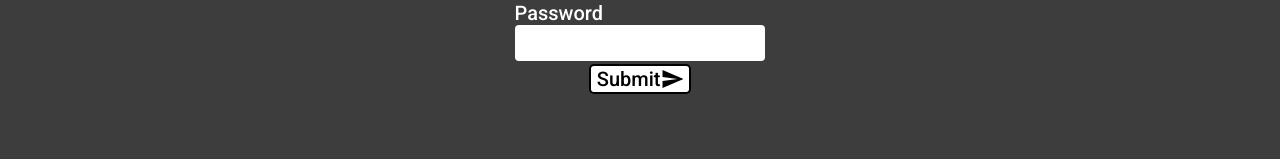
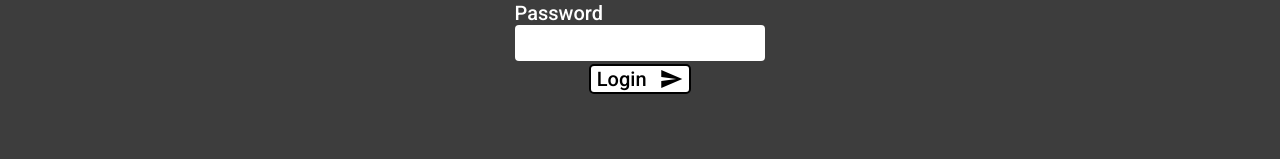
Before and after one commit to GabrielBarrosAS/desafio-front-end, an Angular app: page /login in a window 1280 px wide. Shown: the part 203-362 px from the top of the page. Built offline with nearby package versions, Linux system fonts and the light colour scheme.

Commit message:
Atualizando labels e botão de logout

```diff
--- a/src/app/footer/footer.component.html
+++ b/src/app/footer/footer.component.html
@@ -3,9 +3,13 @@
         <mat-icon> home </mat-icon>
         <span>Home</span>
     </button>
-    <button routerLink="login" class="button-footer">
+    <button routerLink="login" class="button-footer" *ngIf="!userAutenticated && !userAutenticatedAdmin">
         <mat-icon> input </mat-icon>
         <span>Login</span>
+    </button>
+    <button (click)="logout()" class="button-footer" *ngIf="userAutenticated || userAutenticatedAdmin">
+        <mat-icon> logout </mat-icon>
+        <span>Logout</span>
     </button>
     <button class="button-footer">
         <mat-icon> reorder </mat-icon>
--- a/src/app/footer/footer.component.ts
+++ b/src/app/footer/footer.component.ts
@@ -1,4 +1,5 @@
 import { Component, OnInit } from '@angular/core';
+import { AuthService } from '../services/auth.service';
 
 @Component({
   selector: 'app-footer',
@@ -7,9 +8,23 @@ import { Component, OnInit } from '@angular/core';
 })
 export class FooterComponent implements OnInit {
 
-  constructor() { }
+  userAutenticatedAdmin: boolean = false;
+  userAutenticated: boolean = false;
+
+  constructor(private authService: AuthService) { }
 
   ngOnInit(): void {
+    this.authService.userAdminEmitter.subscribe(
+      show => { this.userAutenticatedAdmin = show }
+    );
+
+    this.authService.userEmitter.subscribe(
+      show => { this.userAutenticated = show; }
+    );
+  }
+
+  logout(){
+    this.authService.logout();
   }
 
 }
--- a/src/app/home/category/crud/update-category/update-category.component.css
+++ b/src/app/home/category/crud/update-category/update-category.component.css
@@ -7,11 +7,11 @@
 }
 
 form{
-    width: 50%;
     display: flex;
     flex-direction: column;
     align-items: center;
     justify-content: space-between;
+    width: 50%;
     padding: 2%;
 }
 
@@ -25,6 +25,10 @@ form{
 }
 
 .div-form{
+    display: flex;
+    flex-direction: column;
+    align-items: center;
+    justify-content: space-between;
     width: 100%;
 }
 
--- a/src/app/home/category/crud/update-category/update-category.component.html
+++ b/src/app/home/category/crud/update-category/update-category.component.html
@@ -24,7 +24,9 @@
             {{item.name}}({{item.tag}})</option>
         </select>
       </div>
-      <button type="submit" class="btn-submit" (click)="updateCategory()">Create <mat-icon> send </mat-icon>
+      <button type="submit" class="btn-submit" (click)="updateCategory()">
+        <span>Update</span>
+        <mat-icon> send </mat-icon>
       </button>
     </div>
   </form>
--- a/src/app/home/users/crud/update-user/update-user.component.html
+++ b/src/app/home/users/crud/update-user/update-user.component.html
@@ -53,7 +53,7 @@
                 </select>
             </div>
             <div class="form-group">
-                <button type="submit" class="btn-submit" (click)="updateUser()">Create <mat-icon> send </mat-icon>
+                <button type="submit" class="btn-submit" (click)="updateUser()">Update <mat-icon> send </mat-icon>
                 </button>
             </div>
         </form>
--- a/src/app/login/login.component.html
+++ b/src/app/login/login.component.html
@@ -10,7 +10,7 @@
             <input [(ngModel)]="user.password" name="senha" type="password" class="form-control">
         </div>
         <button type="submit" class="btn-submit" (click)="fazerLogin()">
-            <span>Submit</span>
+            <span>Login</span>
             <mat-icon> send </mat-icon>
         </button>
     </form>
--- a/src/app/services/auth.service.ts
+++ b/src/app/services/auth.service.ts
@@ -48,10 +48,25 @@ export class AuthService {
 
   }
 
+
+  logout() {
+
+    this.http.get<UserDetail>(`http://localhost:8080/users/${this.response.id}`, this.headerOptions())
+      .subscribe({
+        next: (v) => this.modalGenericService.showModal(`Até logo, ${v.name}`)
+      })
+
+    this.setLocalStorage("token", "")
+    this.setLocalStorage("roles", "")
+    this.userAdminEmitter.emit(false);
+    this.userEmitter.emit(false);
+    this.router.navigate(['/'])
+  }
+
   authenticate(user: User) {
 
     this.userAdminEmitter.emit(false);
-    this.userAdminEmitter.emit(false);
+    this.userEmitter.emit(false);
     this.setLocalStorage("token", "")
     this.setLocalStorage("roles", "")
 
```
